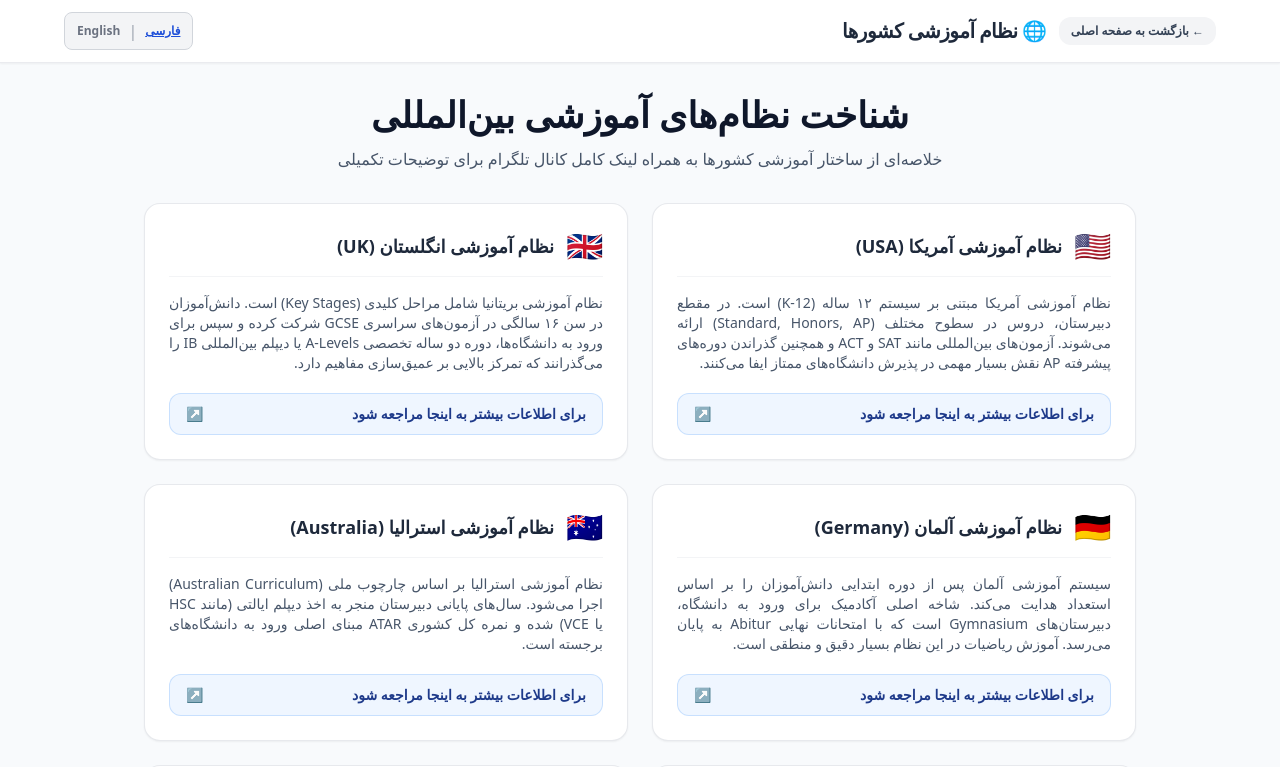
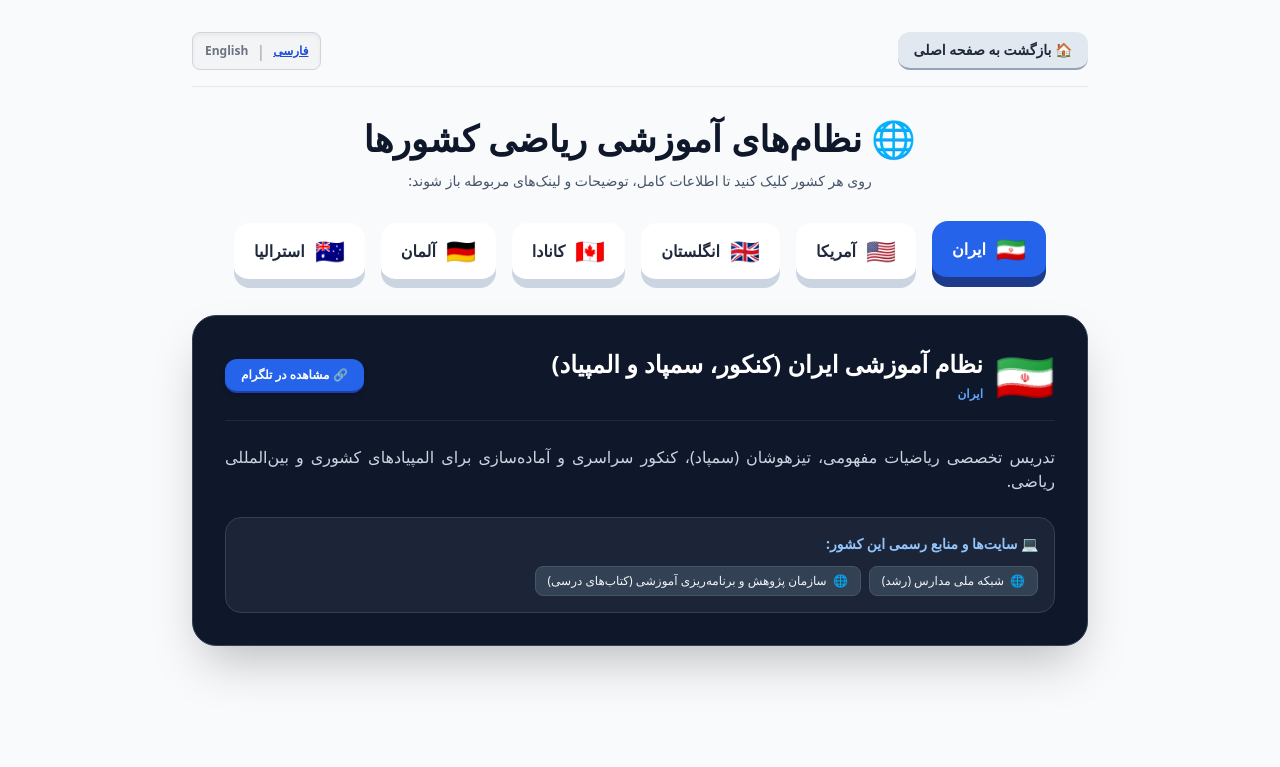
Before and after one commit to Hmohammadiz633/International-Mathematics-Site, a Next.js app: page /educational-systems in a window 1280 px wide. Shown: the top 767 px of the page. Built offline with nearby package versions, Linux system fonts and the light colour scheme.

Commit message:
Update page.js

```diff
--- a/app/educational-systems/page.js
+++ b/app/educational-systems/page.js
@@ -3,88 +3,116 @@
 import { useState } from 'react';
 import Link from 'next/link';
 
-// آرایه داده‌ها خارج از تابع قرار گرفت تا خطای prerender ورسل رفع شود
-const educationalData = [
+// آرایه داده‌های کشورها (ایران در ردیف اول قرار گرفته است)
+const EDUCATIONAL_DATA = [
   {
-    flag: '🇺🇸',
-    countryFa: 'نظام آموزشی آمریکا (USA)',
-    countryEn: 'US Educational System',
-    link: 'https://t.me/International_Maths/379',
-    descriptionFa: 'نظام آموزشی آمریکا مبتنی بر سیستم ۱۲ ساله (K-12) است. در مقطع دبیرستان، دروس در سطوح مختلف (Standard, Honors, AP) ارائه می‌شوند. آزمون‌های بین‌المللی مانند SAT و ACT و همچنین گذراندن دوره‌های پیشرفته AP نقش بسیار مهمی در پذیرش دانشگاه‌های ممتاز ایفا می‌کنند.',
-    descriptionEn: 'The US education system is based on the K-12 framework. High school students choose courses at various levels (Standard, Honors, AP). Standardized tests like SAT/ACT and AP courses are crucial for top university admissions.',
+    id: 'iran',
+    flag: '🇮🇷',
+    countryFa: 'ایران',
+    countryEn: 'Iran',
+    titleFa: 'نظام آموزشی ایران (کنکور، سمپاد و المپیاد)',
+    titleEn: 'Iranian Educational System (Konkur & Olympiads)',
+    link: 'https://t.me/International_Maths',
+    descriptionFa: 'تدریس تخصصی ریاضیات مفهومی، تیزهوشان (سمپاد)، کنکور سراسری و آماده‌سازی برای المپیادهای کشوری و بین‌المللی ریاضی.',
+    descriptionEn: 'Conceptual Math tutoring, SAMPAD (Gifted Schools), National Entrance Exam (Konkur), and Math Olympiad prep.',
+    resources: [
+      { title: 'شبکه ملی مدارس (رشد)', url: 'https://roshd.ir' },
+      { title: 'سازمان پژوهش و برنامه‌ریزی آموزشی (کتاب‌های درسی)', url: 'http://chap.sch.ir' }
+    ]
   },
   {
-    flag: '🇬🇧',
-    countryFa: 'نظام آموزشی انگلستان (UK)',
-    countryEn: 'UK Educational System',
-    link: 'https://t.me/International_Maths/297',
-    descriptionFa: 'نظام آموزشی بریتانیا شامل مراحل کلیدی (Key Stages) است. دانش‌آموزان در سن ۱۶ سالگی در آزمون‌های سراسری GCSE شرکت کرده و سپس برای ورود به دانشگاه‌ها، دوره دو ساله تخصصی A-Levels یا دیپلم بین‌المللی IB را می‌گذرانند که تمرکز بالایی بر عمیق‌سازی مفاهیم دارد.',
-    descriptionEn: 'The UK system is structured into Key Stages. At age 16, students take GCSE exams, followed by two years of A-Levels or IB diploma preparing them for top-tier universities with deep subject specialization.',
+    id: 'usa',
+    flag: '🇺🇸',
+    countryFa: 'آمریکا',
+    countryEn: 'USA',
+    titleFa: 'نظام آموزشی آمریکا (USA)',
+    titleEn: 'US Educational System',
+    link: 'https://t.me/International_Maths/379',
+    descriptionFa: 'نظام آموزشی آمریکا مبتنی بر سیستم ۱۲ ساله (K-12) است. آموزش تخصصی ریاضیات از Algebra 1 & 2 تا AP Calculus AB/BC و آماده‌سازی آزمون‌های SAT/ACT.',
+    descriptionEn: 'The US education system is based on the K-12 framework. Specialized tutoring for US school math from Algebra 1 & 2 to AP Calculus AB/BC and SAT/ACT prep.',
+    resources: [
+      { title: 'سایت رسمی College Board (آزمون‌های AP و SAT)', url: 'https://www.collegeboard.org' }
+    ]
   },
   {
-    flag: '🇩🇪',
-    countryFa: 'نظام آموزشی آلمان (Germany)',
-    countryEn: 'Germany Educational System',
-    link: 'https://t.me/International_Maths/375',
-    descriptionFa: 'سیستم آموزشی آلمان پس از دوره ابتدایی دانش‌آموزان را بر اساس استعداد هدایت می‌کند. شاخه اصلی آکادمیک برای ورود به دانشگاه، دبیرستان‌های Gymnasium است که با امتحانات نهایی Abitur به پایان می‌رسد. آموزش ریاضیات در این نظام بسیار دقیق و منطقی است.',
-    descriptionEn: 'Germany tracks students after primary school. The academic track (Gymnasium) leads to the Abitur diploma required for university admission, focusing heavily on analytical and structured learning.',
+    id: 'uk',
+    flag: '🇬🇧',
+    countryFa: 'انگلستان',
+    countryEn: 'UK',
+    titleFa: 'نظام آموزشی انگلستان (UK)',
+    titleEn: 'UK Educational System',
+    link: 'https://t.me/International_Maths/297',
+    descriptionFa: 'نظام آموزشی بریتانیا شامل مراحل کلیدی (Key Stages)، مقطع GCSE و دوره A-Level (Edexcel, AQA) می‌باشد.',
+    descriptionEn: 'The UK system is structured into Key Stages, GCSEs, and A-Levels (Edexcel, AQA, OCR).',
+    resources: [
+      { title: 'پرتال Pearson Edexcel', url: 'https://qualifications.pearson.com' }
+    ]
   },
   {
-    flag: '🇦🇺',
-    countryFa: 'نظام آموزشی استرالیا (Australia)',
-    countryEn: 'Australia Educational System',
-    link: 'https://t.me/International_Maths/299',
-    descriptionFa: 'نظام آموزشی استرالیا بر اساس چارچوب ملی (Australian Curriculum) اجرا می‌شود. سال‌های پایانی دبیرستان منجر به اخذ دیپلم ایالتی (مانند HSC یا VCE) شده و نمره کل کشوری ATAR مبنای اصلی ورود به دانشگاه‌های برجسته است.',
-    descriptionEn: 'Australia follows a national curriculum. Senior secondary years lead to state-specific certificates (such as HSC or VCE) and an ATAR score used for university entrance.',
+    id: 'canada',
+    flag: '🇨🇦',
+    countryFa: 'کانادا',
+    countryEn: 'Canada',
+    titleFa: 'نظام آموزشی کانادا',
+    titleEn: 'Canadian Educational System',
+    link: 'https://t.me/International_Maths',
+    descriptionFa: 'نظام‌های استانی شامل اونتاریو (Ontario Curriculum) و بریتیش کلمبیا (BC Curriculum) از پایه ۹ تا ۱۲.',
+    descriptionEn: 'Provincial Curricula (Ontario Grade 9-12, BC Curriculum) aligned with Canadian standards.',
+    resources: [
+      { title: 'وزارت آموزش اونتاریو', url: 'https://www.ontario.ca/page/ministry-education' }
+    ]
   },
   {
-    flag: '🇨🇦',
-    countryFa: 'نظام آموزشی کانادا (Canada)',
-    countryEn: 'Canada Educational System',
-    link: 'https://t.me/International_Maths/302',
-    descriptionFa: 'آموزش در کانادا به‌صورت استانی (مانند سیستم اناریو یا بریتیش کلمبیا) مدیریت می‌شود. ارزیابی مستمر، پروژه‌محوری و کسب مدرک دیپلم دبیرستان (مانند OSSD) پایه و اساس پذیرش در دانشگاه‌های ممتاز کانادایی و بین‌المللی است.',
-    descriptionEn: 'Education in Canada is managed by provinces (e.g., Ontario Curriculum). Continuous assessment and high school diplomas (like OSSD) are key to entering top universities.',
+    id: 'germany',
+    flag: '🇩🇪',
+    countryFa: 'آلمان',
+    countryEn: 'Germany',
+    titleFa: 'نظام آموزشی آلمان',
+    titleEn: 'German Educational System',
+    link: 'https://t.me/International_Maths',
+    descriptionFa: 'تدریس متناسب با امتحانات Abitur آلمان، مدارس Gymnasium و کالج‌های آماده‌سازی (Studienkolleg).',
+    descriptionEn: 'Covering Analysis, Linear Algebra, and Stochastics for the German Abitur and Studienkolleg exams.',
+    resources: [
+      { title: 'پرتال آموزشی Mathebibel', url: 'https://www.mathebibel.de' }
+    ]
   },
   {
-    flag: '🇮🇹',
-    countryFa: 'نظام آموزشی ایتالیا (Italy)',
-    countryEn: 'Italy Educational System',
-    link: 'https://t.me/International_Maths/389',
-    descriptionFa: 'در ایتالیا پس از دوره راهنمایی، دانش‌آموزان وارد دبیرستان‌های تخصصی ۵ ساله می‌شوند. دبیرستان‌های Liceo Scientifico تمرکز ویژه‌ای بر علوم پایه و ریاضیات دارند و دوره دبیرستان با آزمون سراسری جامع Maturità ختم می‌شود.',
-    descriptionEn: 'Italian secondary education includes 5-year specialized high schools like Liceo Scientifico, focusing on mathematics and sciences, concluding with the national Maturità exam.',
-  },
-  {
-    flag: '🇹🇷',
-    countryFa: 'نظام آموزشی ترکیه (Turkey)',
-    countryEn: 'Turkey Educational System',
-    link: 'https://t.me/International_Maths/395',
-    descriptionFa: 'نظام آموزشی ترکیه به‌صورت ۱۲ ساله (۴+۴+۴) است. مقطع دبیرستان شامل دبیرستان‌های عمومی، فن (علوم) و آناتولی است. ورود به دانشگاه‌های برتر ترکیه مستلزم موفقیت در آزمون سراسری و رقابتی YKS می‌باشد.',
-    descriptionEn: 'Turkey uses a 12-year (4+4+4) education model. High schools include Science and Anatolian schools, with university placement dependent on the competitive national YKS exam.',
-  },
+    id: 'australia',
+    flag: '🇦🇺',
+    countryFa: 'استرالیا',
+    countryEn: 'Australia',
+    titleFa: 'نظام آموزشی استرالیا',
+    titleEn: 'Australian Educational System',
+    link: 'https://t.me/International_Maths',
+    descriptionFa: 'آموزش ریاضیات مطابق با استاندارد ATAR ایالت‌های مختلف (VCE, HSC) شامل General, Methods و Specialist Math.',
+    descriptionEn: 'Aligned with Australian ATAR (VCE/HSC) courses: General, Methods, and Specialist Mathematics.',
+    resources: [
+      { title: 'برنامه درسی ملی استرالیا (ACARA)', url: 'https://www.australiancurriculum.edu.au' }
+    ]
+  }
 ];
 
 export default function EducationalSystemsPage() {
   const [lang, setLang] = useState('fa');
+  // پیش‌فرض: انتخاب کشور اول (ایران)
+  const [selectedCountry, setSelectedCountry] = useState(EDUCATIONAL_DATA[0]);
+
   const isFa = lang === 'fa';
 
   return (
-    <main dir={isFa ? 'rtl' : 'ltr'} className="min-h-screen bg-slate-50 text-slate-900 font-sans pb-12 antialiased">
-      {/* هدر بالای صفحه */}
-      <header className="sticky top-0 z-50 bg-white/95 backdrop-blur-md border-b border-gray-200/80 px-4 py-3 shadow-sm">
-        <div className="max-w-6xl mx-auto flex items-center justify-between">
-          <div className="flex items-center gap-3">
-            <Link
-              href="/"
-              className="px-3 py-1.5 bg-gray-100 hover:bg-gray-200 text-slate-700 rounded-xl text-xs font-bold transition flex items-center gap-1"
-            >
-              <span>{isFa ? '← بازگشت به صفحه اصلی' : '← Back to Home'}</span>
-            </Link>
-            <h1 className="font-black text-base md:text-xl text-slate-800 tracking-tight">
-              🌐 {isFa ? 'نظام آموزشی کشورها' : 'Educational Systems'}
-            </h1>
-          </div>
+    <main dir={isFa ? 'rtl' : 'ltr'} className="min-h-screen bg-slate-50 text-slate-900 font-sans p-4 md:p-8 antialiased">
+      <div className="max-w-4xl mx-auto">
 
-          <div className="flex items-center gap-2 bg-gray-100 px-3 py-1.5 rounded-lg border border-gray-300">
+        {/* هدر و کنترل زبان */}
+        <div className="flex items-center justify-between mb-8 pb-4 border-b border-gray-200">
+          <Link
+            href="/"
+            className="px-4 py-2 bg-slate-200 hover:bg-slate-300 text-slate-800 text-xs md:text-sm font-bold rounded-xl border-b-2 border-slate-400 active:translate-y-0.5 transition"
+          >
+            {isFa ? '🏠 بازگشت به صفحه اصلی' : '🏠 Back to Home'}
+          </Link>
+
+          <div className="flex items-center gap-2 bg-gray-100 px-3 py-1.5 rounded-lg border border-gray-300 shadow-inner">
             <button
               type="button"
               onClick={() => setLang('fa')}
@@ -102,48 +130,102 @@ export default function EducationalSystemsPage() {
             </button>
           </div>
         </div>
-      </header>
 
-      {/* کارت‌های توضیحات کشورها */}
-      <section className="max-w-5xl mx-auto px-4 pt-8">
+        {/* عنوان بخش */}
         <div className="text-center mb-8">
-          <h2 className="text-2xl md:text-4xl font-black text-slate-900 mb-3">
-            {isFa ? 'شناخت نظام‌های آموزشی بین‌المللی' : 'Overview of Educational Systems'}
-          </h2>
-          <p className="text-slate-600 text-sm md:text-base">
-            {isFa ? 'خلاصه‌ای از ساختار آموزشی کشورها به همراه لینک کامل کانال تلگرام برای توضیحات تکمیلی' : 'Brief summaries with links to full posts on Telegram'}
+          <h1 className="text-2xl md:text-4xl font-black text-slate-900 mb-3">
+            🌐 {isFa ? 'نظام‌های آموزشی ریاضی کشورها' : 'International Educational Systems'}
+          </h1>
+          <p className="text-xs md:text-sm text-slate-600 font-medium">
+            {isFa ? 'روی هر کشور کلیک کنید تا اطلاعات کامل، توضیحات و لینک‌های مربوطه باز شوند:' : 'Click on any country button to reveal full information and links:'}
           </p>
         </div>
 
-        <div className="grid grid-cols-1 md:grid-cols-2 gap-6">
-          {educationalData.map((item, idx) => (
-            <div key={idx} className="bg-white p-6 rounded-2xl border border-gray-200/90 shadow-sm hover:shadow-md transition flex flex-col justify-between">
-              <div>
-                <div className="flex items-center gap-3 border-b border-gray-100 pb-3 mb-4">
-                  <span className="text-3xl">{item.flag}</span>
-                  <h3 className="font-bold text-base md:text-lg text-slate-800">
-                    {isFa ? item.countryFa : item.countryEn}
-                  </h3>
+        {/* چیدمان دکمه‌های سه‌بعدی کشورها کنار هم (با اولویت ایران) */}
+        <div className="flex flex-wrap items-center justify-center gap-3 md:gap-4 mb-8">
+          {EDUCATIONAL_DATA.map((item) => {
+            const isSelected = selectedCountry.id === item.id;
+            return (
+              <button
+                key={item.id}
+                type="button"
+                onClick={() => setSelectedCountry(item)}
+                className={`
+                  px-5 py-3 rounded-2xl font-black text-sm md:text-base flex items-center gap-2.5 transition-all duration-150 cursor-pointer select-none
+                  ${isSelected
+                    ? 'bg-blue-600 text-white border-b-4 border-blue-900 shadow-[0_6px_0_#1e3a8a] translate-y-[-2px]'
+                    : 'bg-white hover:bg-slate-100 text-slate-800 border-b-4 border-slate-300 hover:border-slate-400 active:border-b-0 active:translate-y-1 shadow-[0_5px_0_#cbd5e1] hover:shadow-[0_2px_0_#94a3b8]'
+                  }
+                `}
+              >
+                <span className="text-xl md:text-2xl leading-none">{item.flag}</span>
+                <span>{isFa ? item.countryFa : item.countryEn}</span>
+              </button>
+            );
+          })}
+        </div>
+
+        {/* کارت نمایش اطلاعات کشور انتخاب‌شده */}
+        {selectedCountry && (
+          <div className="bg-slate-900 text-white rounded-3xl p-6 md:p-8 border border-slate-700 shadow-2xl transition-all duration-300">
+
+            {/* سربرگ کشور */}
+            <div className="flex items-center justify-between border-b border-slate-800 pb-4 mb-6">
+              <div className="flex items-center gap-3">
+                <span className="text-4xl md:text-5xl">{selectedCountry.flag}</span>
+                <div>
+                  <h2 className="text-xl md:text-2xl font-black text-white">
+                    {isFa ? selectedCountry.titleFa : selectedCountry.titleEn}
+                  </h2>
+                  <span className="text-xs text-blue-400 font-bold">
+                    {isFa ? selectedCountry.countryFa : selectedCountry.countryEn}
+                  </span>
                 </div>
-                <p className="text-slate-600 text-xs md:text-sm leading-relaxed text-justify mb-5 font-normal">
-                  {isFa ? item.descriptionFa : item.descriptionEn}
-                </p>
               </div>
 
-              {/* لینک تلگرام */}
+              {/* لینک اصلی کانال/منبع */}
               <a
-                href={item.link}
+                href={selectedCountry.link}
                 target="_blank"
                 rel="noopener noreferrer"
-                className="w-full py-2.5 px-4 bg-blue-50 hover:bg-blue-100 text-blue-900 text-xs md:text-sm font-bold rounded-xl border border-blue-200/80 transition flex items-center justify-between group"
+                className="px-4 py-2 bg-blue-600 hover:bg-blue-500 text-white text-xs font-bold rounded-xl border-b-2 border-blue-800 active:translate-y-0.5 shadow-md transition whitespace-nowrap"
               >
-                <span>{isFa ? 'برای اطلاعات بیشتر به اینجا مراجعه شود' : 'Click here for more details'}</span>
-                <span className="text-blue-600 font-bold group-hover:translate-x-1 transition-transform">↗</span>
+                🔗 {isFa ? 'مشاهده در تلگرام' : 'View on Telegram'}
               </a>
             </div>
-          ))}
-        </div>
-      </section>
+
+            {/* توضیحات کامل */}
+            <p className="text-slate-300 text-sm md:text-base leading-relaxed mb-6 font-normal text-justify">
+              {isFa ? selectedCountry.descriptionFa : selectedCountry.descriptionEn}
+            </p>
+
+            {/* بخش لینک‌های مفید و منابع رسمی */}
+            {selectedCountry.resources && selectedCountry.resources.length > 0 && (
+              <div className="bg-slate-800/80 p-4 rounded-2xl border border-slate-700">
+                <h3 className="font-bold text-sm text-blue-300 mb-3 flex items-center gap-2">
+                  💻 {isFa ? 'سایت‌ها و منابع رسمی این کشور:' : 'Official Resources & Websites:'}
+                </h3>
+                <div className="flex flex-wrap gap-2">
+                  {selectedCountry.resources.map((res, idx) => (
+                    <a
+                      key={idx}
+                      href={res.url}
+                      target="_blank"
+                      rel="noopener noreferrer"
+                      className="px-3 py-1.5 bg-slate-700 hover:bg-slate-600 text-xs font-medium text-slate-100 rounded-lg border border-slate-600 hover:border-blue-400 transition flex items-center gap-1.5"
+                    >
+                      <span>🌐</span>
+                      <span>{res.title}</span>
+                    </a>
+                  ))}
+                </div>
+              </div>
+            )}
+
+          </div>
+        )}
+
+      </div>
     </main>
   );
 }
```
